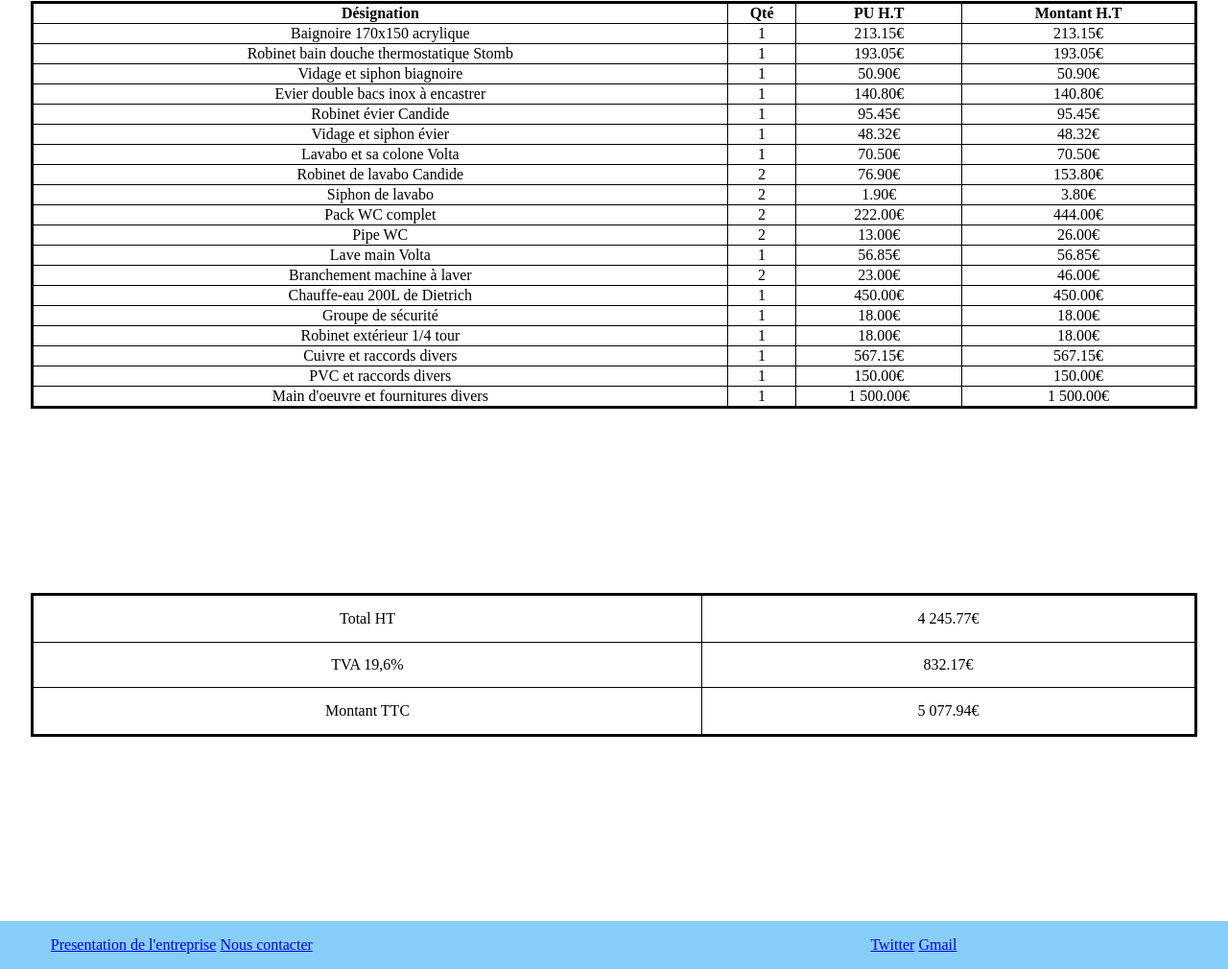
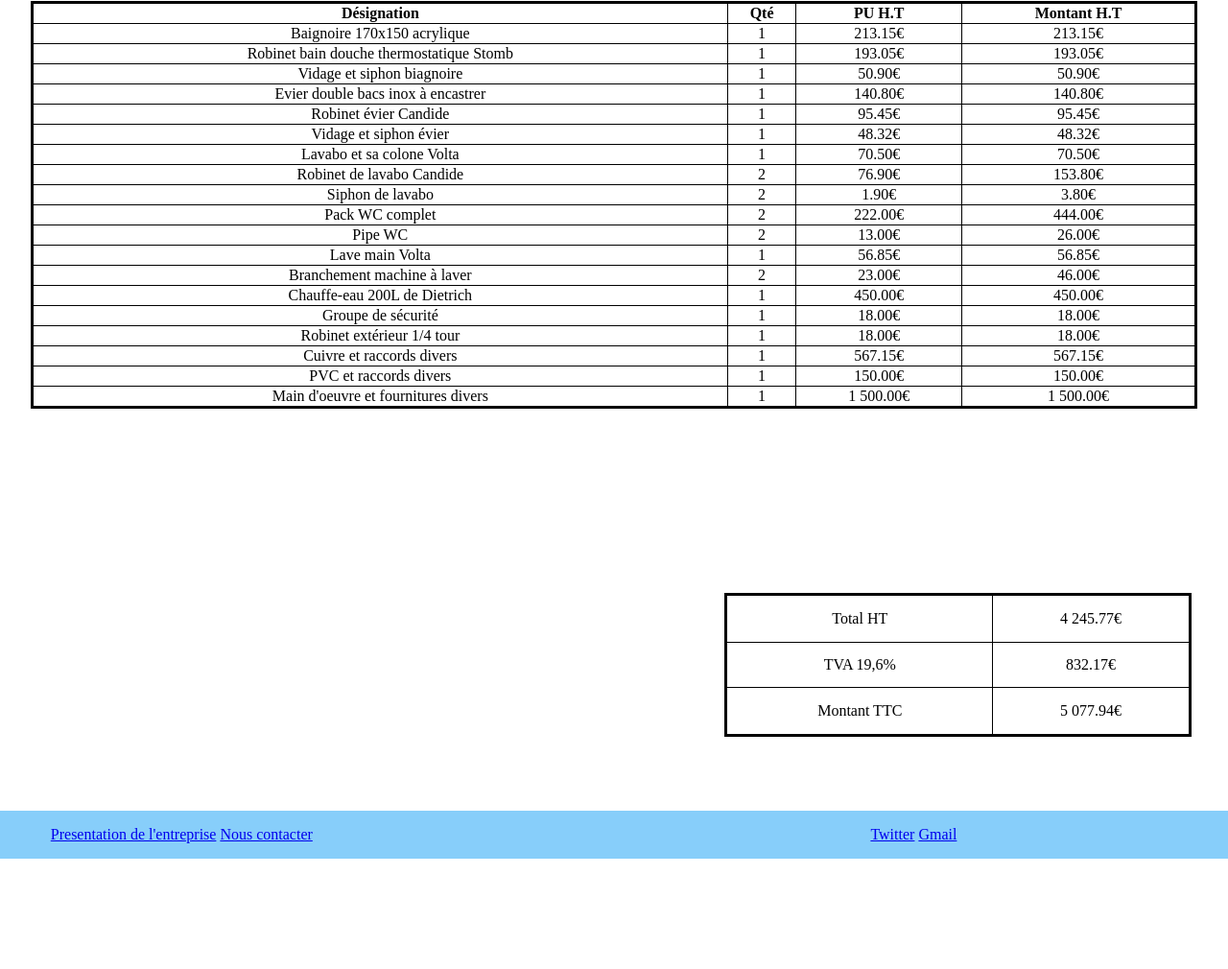
Before and after one commit to cyrilforrez/PlombOxa, a plain HTML site: page HTML/prix.html in a window 1280 px wide. Shown: the part 389-1399 px from the top of the page at 96% size. After the commit the page ends 1284 px from the top, so only its background shows below. Drawn offline with Linux system fonts and the light colour scheme.

Commit message:
edit table css to prix.css

```diff
--- a/CSS/prix.css
+++ b/CSS/prix.css
@@ -50,13 +50,14 @@ input {
 /*--------------------------------MAIN------------------------------------*/
 
  table {
-    border-collapse: collapse;
+    	border-collapse: collapse;
         margin: 15% auto;
+		width: 90%;
 }
 
 
 table, th, td {
-    border: 1px solid black;
+    	border: 1px solid black;
 }
 
 /*-------------------------------FOOTER--------------------------------*/
@@ -144,6 +145,14 @@ table, th, td {
 		border: 3px solid black;
 	}
 
+	.Montant {
+	width: 40%;
+	position: relative;
+	position: relative;
+	left: 58%;
+	bottom: 16%;
+}
+
 	/*-----------------------------------------------------FOOTER-------------------------------------*/
 
 	.azerti {
@@ -164,6 +173,16 @@ table, th, td {
 		bottom: 50%;
 	}
 
+/*---------------------------------------------MAIN--------------------------------------------------------------*/
+
+.Montant {
+	width: 40%;
+	position: relative;
+	position: relative;
+	left: 58%;
+	bottom: 16%;
+}
+
 /*------------------------------------FOOTER----------------------------------------------------------*/
 
 	.azert ul li {
```
